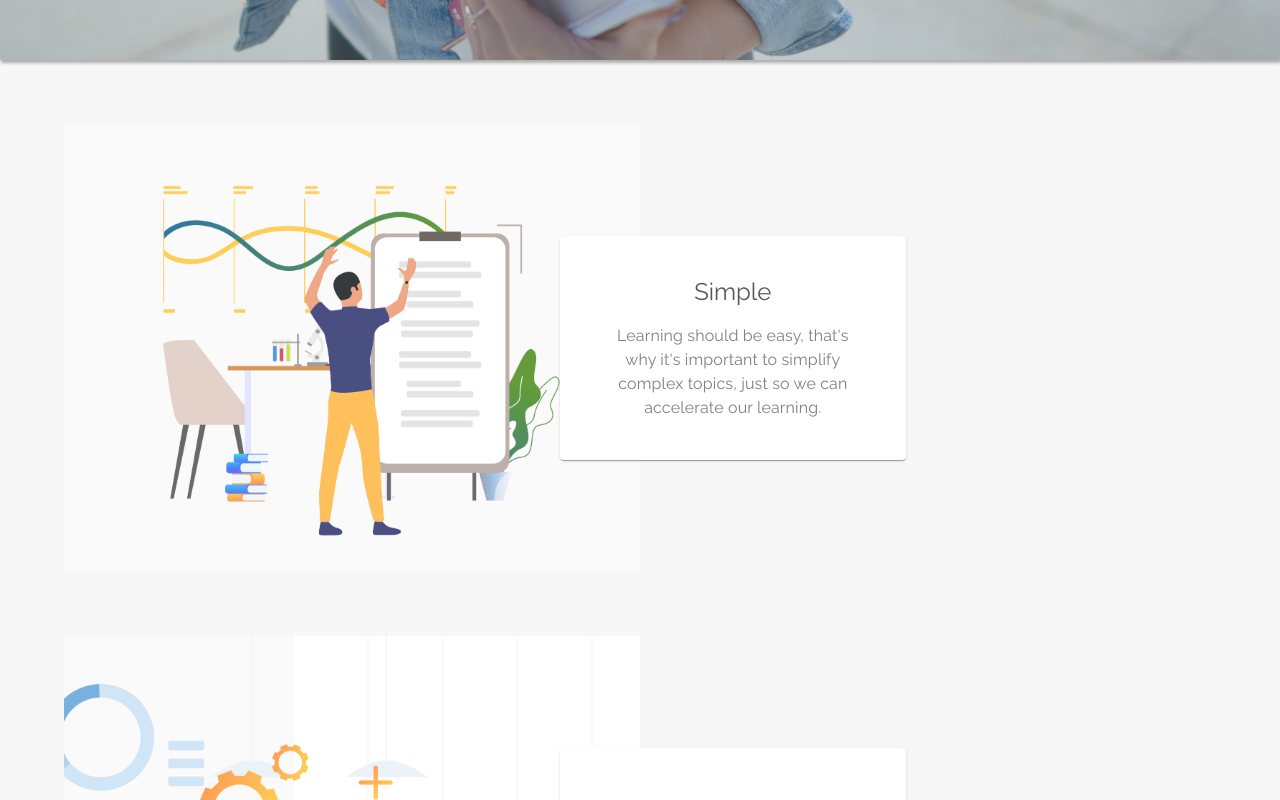
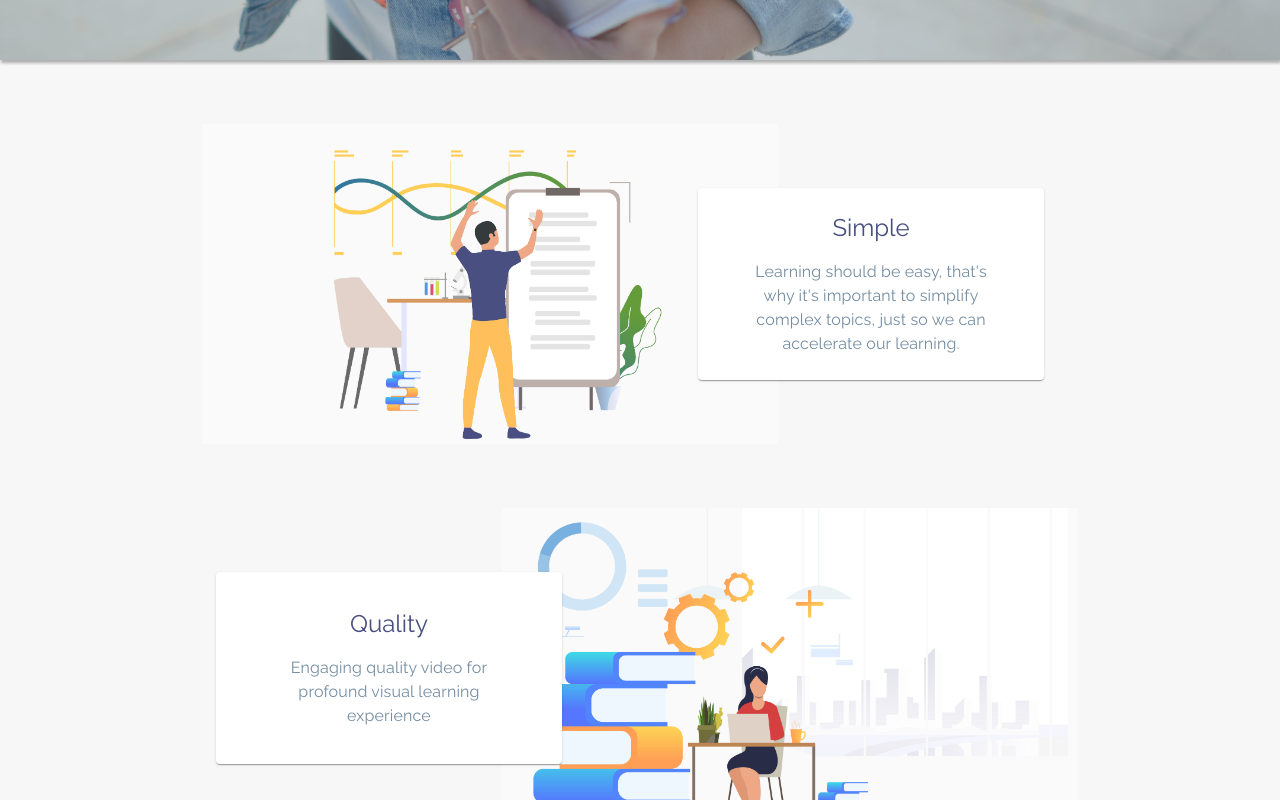
Before and after one commit to techam-group/keenclient, a React (Create React App) app: page / in a window 1280 px wide. Shown: the part 660-1460 px from the top of the page. Built offline with nearby package versions, Linux system fonts and the light colour scheme.

Commit message:
Complete landing about component and page attribution

```diff
--- a/src/components/shared/landing/landing-about/LandingAbout.jsx
+++ b/src/components/shared/landing/landing-about/LandingAbout.jsx
@@ -24,6 +24,7 @@ export default () => {
               imgSrc={QualityVideoImage}
               headText="Quality"
               leadText="Engaging quality video for profound visual learning experience"
+              inverted
             />
           </Grid>
           <Grid item className={classes.gridItems}>
--- a/src/components/widgets/VectorWithText.jsx
+++ b/src/components/widgets/VectorWithText.jsx
@@ -2,9 +2,10 @@ import React, { Fragment } from 'react'
 import { Typography, Paper, Grid } from '@material-ui/core'
 import { useStyles } from '../../styles/widgets/vectorWithText'
 
-const VectorWithText = ({ imgSrc, headText, leadText }) => {
+const VectorWithText = ({ imgSrc, headText, leadText, inverted }) => {
   const styleProps = {
-    imgSrc
+    imgSrc,
+    inverted
   }
   const classes = useStyles(styleProps)
 
--- a/src/styles/widgets/vectorWithText.js
+++ b/src/styles/widgets/vectorWithText.js
@@ -3,14 +3,14 @@ import { makeStyles } from '@material-ui/core/styles'
 export const useStyles = makeStyles({
   root: {
     width: '100%',
-    height: '28rem',
+    height: '20rem',
     display: 'flex',
     alignItems: 'center',
+    flexDirection: props => props.inverted ? 'row-reverse' : 'row',
 
     '& .MuiPaper-rounded:hover': {
-      transform: 'translateX(0px)',
+      transform: props => props.inverted ? 'translateX(40px)' : 'translateX(-60px)',
     },
-
 
     '& p': {
       color: 'grey'
@@ -19,6 +19,8 @@ export const useStyles = makeStyles({
   imageHolder: {
     width: '50%',
     height: '100%',
+    marginLeft: props => props.inverted ? 0 : '12%',
+    marginRight: props => props.inverted ? '12%' : 0,
     backgroundImage: props => `url(${props.imgSrc})`,
     backgroundSize: 'cover',
     backgroundPosition: 'center'
@@ -29,7 +31,7 @@ export const useStyles = makeStyles({
   },
   paper: {
     flexGrow: 1,
-    height: '50%',
+    height: '60%',
     maxWidth: '30%',
     display: 'flex',
     flexDirection: 'column',
@@ -37,18 +39,19 @@ export const useStyles = makeStyles({
     justifyContent: 'center',
     alignItems: 'center',
     textAlign: 'center',
-    transform: 'translateX(-80px)',
+    transform: props => props.inverted ? 'translateX(60px)' : 'translateX(-80px)',
     transformStyle: 'preserve-3d',
     transition: '0.3s ease-in',
 
     '& h5': {
       fontWeight: 500,
       marginBottom: '1rem',
-      color: '#595959'
+      color: '#494f81'
     },
 
     '& p': {
-      lineHeight: 1.5
+      lineHeight: 1.5,
+      color: '#748da2'
     }
   }
 })
```
